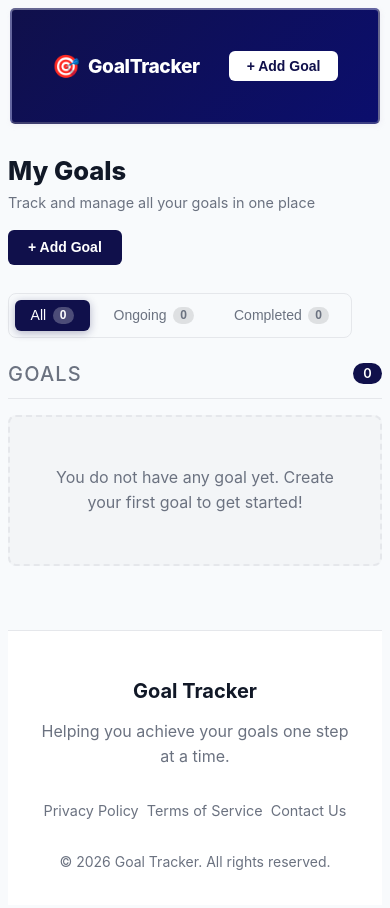
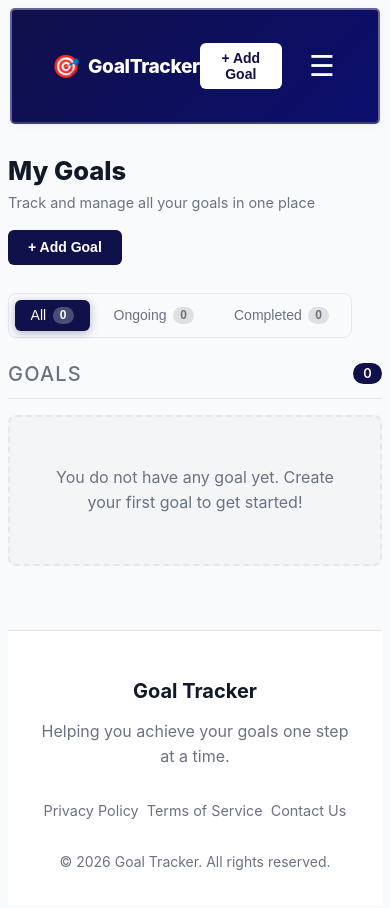
Before and after one commit to Codelearner01-mst/Goal_tracker, a React (Vite) app: page /goals in a window 390 px wide. Shown: the top 908 px of the page. Built offline with nearby package versions, Linux system fonts and the light colour scheme.

Commit message:
Add hamburger button navigation menu on mobile screens

```diff
--- a/src/App.css
+++ b/src/App.css
@@ -275,6 +275,20 @@ main {
   background: rgba(255, 255, 255, 0.1);
 }
 
+.hamburger-btn {
+  display: none;
+  background: none;
+  border: none;
+  color: white;
+  font-size: 1.8rem;
+  line-height: 1;
+  cursor: pointer;
+  padding: 0.2rem;
+  margin-left: 0.5rem;
+  z-index: 300;
+  transition: transform 0.2s ease;
+}
+
 .nav-actions {
   display: flex;
   align-items: center;
@@ -335,11 +349,9 @@ main {
   left: -50%;
   width: 200%;
   height: 200%;
-  background: radial-gradient(
-    circle at 60% 40%,
-    rgba(99, 102, 241, 0.15) 0%,
-    transparent 60%
-  );
+  background: radial-gradient(circle at 60% 40%,
+      rgba(99, 102, 241, 0.15) 0%,
+      transparent 60%);
   pointer-events: none;
 }
 
@@ -821,16 +833,14 @@ main {
 
 /* Enhanced Header Styles */
 .app-header {
-  background: linear-gradient(
-    135deg,
-    var(--primary-color),
-    var(--primary-hover)
-  );
+  background: linear-gradient(135deg,
+      var(--primary-color),
+      var(--primary-hover));
   color: white;
   padding: 2rem;
   margin-bottom: 2rem;
   position: relative;
-  overflow: hidden;
+  /* overflow: hidden; Removed to allow mobile menu to overflow */
   border-bottom: 2px solid rgba(255, 255, 255, 0.2);
 }
 
@@ -961,8 +971,41 @@ main {
     padding: 0 1rem;
   }
 
+  .hamburger-btn {
+    display: block;
+  }
+
   .nav-links {
-    display: none;
+    position: absolute;
+    top: 100%;
+    left: 0;
+    right: 0;
+    background: rgba(16, 16, 75, 0.98);
+    flex-direction: column;
+    padding: 1rem 2rem 2rem;
+    gap: 1rem;
+    border-bottom: 2px solid rgba(255, 255, 255, 0.1);
+    transform: translateY(-150%);
+    opacity: 0;
+    transition: all 0.3s ease-in-out;
+    visibility: hidden;
+    z-index: 100;
+    box-shadow: 0 10px 15px -3px rgba(0, 0, 0, 0.3);
+  }
+
+  .nav-links.mobile-open {
+    transform: translateY(0);
+    opacity: 1;
+    visibility: visible;
+  }
+
+  .nav-link {
+    display: block;
+    font-size: 1.2rem;
+    padding: 0.8rem;
+    text-align: center;
+    width: 100%;
+    border-radius: 8px;
   }
 
   .nav-stats-badge {
--- a/src/header.jsx
+++ b/src/header.jsx
@@ -1,6 +1,6 @@
 import React from "react";
 import { Link } from "react-router";
-import { useContext } from "react";
+import { useContext, useState } from "react";
 import { GoalsContext } from "./utils/context";
 import { filterActiveGoals } from "./utils/filter";
 
@@ -8,6 +8,9 @@ export const Header = React.memo(({ onAddGoal }) => {
 
   const { goals } = useContext(GoalsContext);
   const activeCount = filterActiveGoals(goals).length;
+  const [isMenuOpen, setIsMenuOpen] = useState(false);
+
+  const closeMenu = () => setIsMenuOpen(false);
 
   return (
     <>
@@ -17,24 +20,24 @@ export const Header = React.memo(({ onAddGoal }) => {
             <span className="nav-logo">🎯</span>
             <span className="nav-brand-name">GoalTracker</span>
           </div>
-          <ul className="nav-links">
+          <ul className={`nav-links ${isMenuOpen ? "mobile-open" : ""}`}>
             <li>
-              <Link to="/" className="nav-link">
+              <Link to="/" className="nav-link" onClick={closeMenu}>
                 Home
               </Link>
             </li>
             <li>
-              <Link to="/goals" className="nav-link">
+              <Link to="/goals" className="nav-link" onClick={closeMenu}>
                 My Goals
               </Link>
             </li>
             <li>
-              <Link to="/progress" className="nav-link">
+              <Link to="/progress" className="nav-link" onClick={closeMenu}>
                 Progress
               </Link>
             </li>
             <li>
-              <Link to="/about" className="nav-link">
+              <Link to="/about" className="nav-link" onClick={closeMenu}>
                 About
               </Link>
             </li>
@@ -44,8 +47,18 @@ export const Header = React.memo(({ onAddGoal }) => {
               <span className="nav-stats-icon">🔥</span>
               <span className="nav-stats-text">{activeCount} active</span>
             </div>
-            <button className="nav-cta-btn" onClick={onAddGoal}>
+            <button className="nav-cta-btn" onClick={() => {
+              closeMenu();
+              if (onAddGoal) onAddGoal();
+            }}>
               + Add Goal
+            </button>
+            <button
+              className="hamburger-btn"
+              onClick={() => setIsMenuOpen(!isMenuOpen)}
+              aria-label="Toggle mobile menu"
+            >
+              {isMenuOpen ? "✕" : "☰"}
             </button>
           </div>
         </nav>
```
